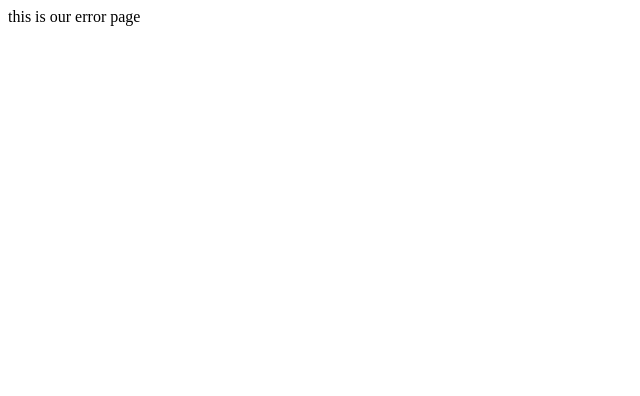
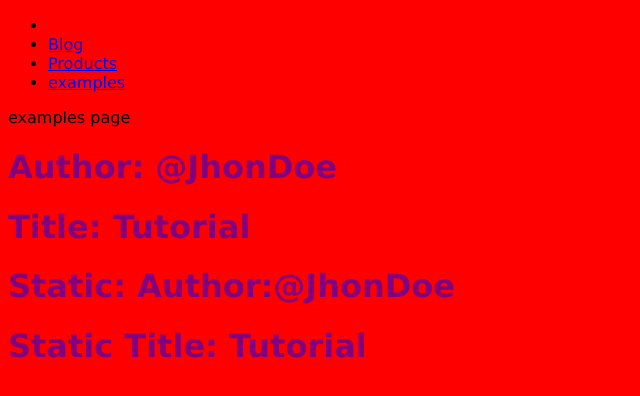
Before and after one commit to Camilocoo/Gatsby-Js-, a Gatsby site in the folder gatsby-starter-hello-world/: page /examples in a window 1280 px wide. Before the commit this address had no page. Shown: the whole page, without its empty margins (0-640 px from the left). Built offline with nearby package versions, Linux system fonts and the light colour scheme; Gatsby itself is replaced by a stand-in of ours.

Commit message:
static and hook quer0ys tested

```diff
--- a/gatsby-starter-hello-world/gatsby-config.js
+++ b/gatsby-starter-hello-world/gatsby-config.js
@@ -10,7 +10,8 @@ module.exports = {
 siteMetadata:{
   title:'tutorial',
   description:"just some description about our site",
-  author:'@jhonDoe'
+  author:'@jhonDoe',
+  data:{name:"jhoneDoe",age:25}
 },
 
   plugins:[
--- a/gatsby-starter-hello-world/src/components/Navbar.js
+++ b/gatsby-starter-hello-world/src/components/Navbar.js
@@ -15,6 +15,9 @@ const Navbar = () => {
                 <li>
                     <Link to="/products/">Products</Link>
                 </li>
+                <li>
+                    <Link to="/examples/">examples</Link>
+                </li>
             </ul>
         </nav>
     )
--- a/gatsby-starter-hello-world/src/components/layout.css
+++ b/gatsby-starter-hello-world/src/components/layout.css
@@ -3,10 +3,11 @@
 
 body{
     font-family: Verdana, Geneva, Tahoma, sans-serif;
+
 }
 
 h1{
-    color:red;
+    color:purple;
     text-transform: capitalize;
 }
 
--- /dev/null
+++ b/gatsby-starter-hello-world/src/examples/Header-Hooks.js
@@ -0,0 +1,32 @@
+import React from 'react'
+import {useStaticQuery, graphql} from 'gatsby';
+
+const getData = graphql`
+query {
+    site {
+      siteMetadata {
+        title
+        description
+        author
+        data {
+          age
+        }
+      }
+    }
+  }`
+
+const Header = () => {
+
+    const {site:{siteMetadata:info}} = useStaticQuery(getData)
+
+
+    return (
+        <div>
+            {/* <h1>{data.site.siteMetadata.author}</h1>*/}
+            <h1>author: {info.author}</h1>
+            <h1>title: {info.title}</h1>
+        </div>
+    )
+}
+
+export default Header
--- /dev/null
+++ b/gatsby-starter-hello-world/src/examples/Header-Static.js
@@ -0,0 +1,39 @@
+import React from 'react';
+import {  StaticQuery, graphql} from 'gatsby';
+
+const getData = graphql`
+query {
+    site {
+      siteMetadata {
+        title
+        description
+        author
+        data {
+          age
+        }
+      }
+    }
+  }`
+
+const HeaderStatic = () => {
+
+    return (
+        <div>
+           <StaticQuery
+            query={getData}
+            render={(data)=>{
+                let {site:{siteMetadata:info}} = data
+                return (
+                    <div>
+                        <h1> static:  author:{info.author}</h1>
+                        <h1> Static title: {info.title}</h1>
+                    </div>
+
+                )
+            }}>
+            </StaticQuery>
+        </div>
+    )
+}
+
+export default HeaderStatic
--- /dev/null
+++ b/gatsby-starter-hello-world/src/pages/examples.js
@@ -0,0 +1,19 @@
+import React from 'react'
+import HeaderHook from "../examples/Header-Hooks.js";
+import HeaderStatic from "../examples/Header-Static.js";
+import Layout from "../components/layout";
+
+
+const examples = () => {
+    return (
+        <div>
+            <Layout>
+                examples page
+                <HeaderHook/>
+                <HeaderStatic/>
+            </Layout>
+        </div>
+    )
+}
+
+export default examples
```
